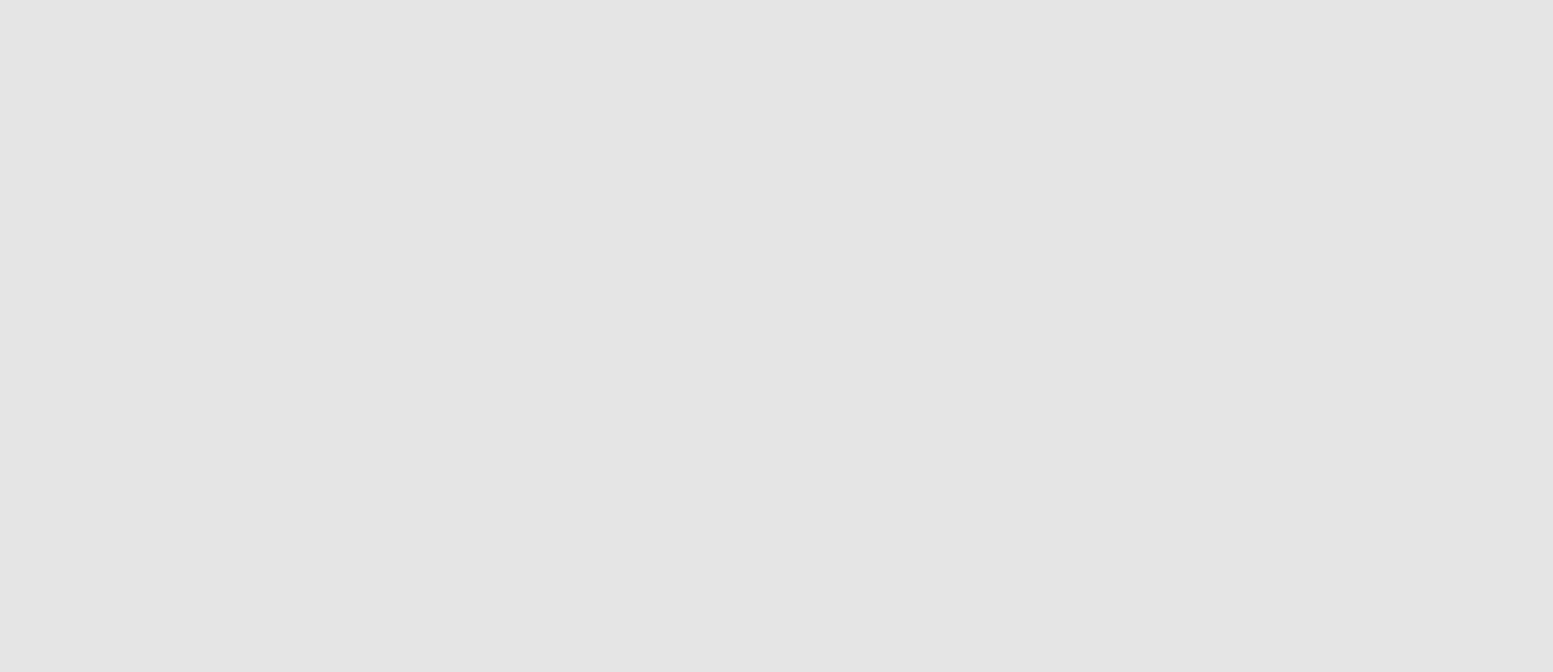
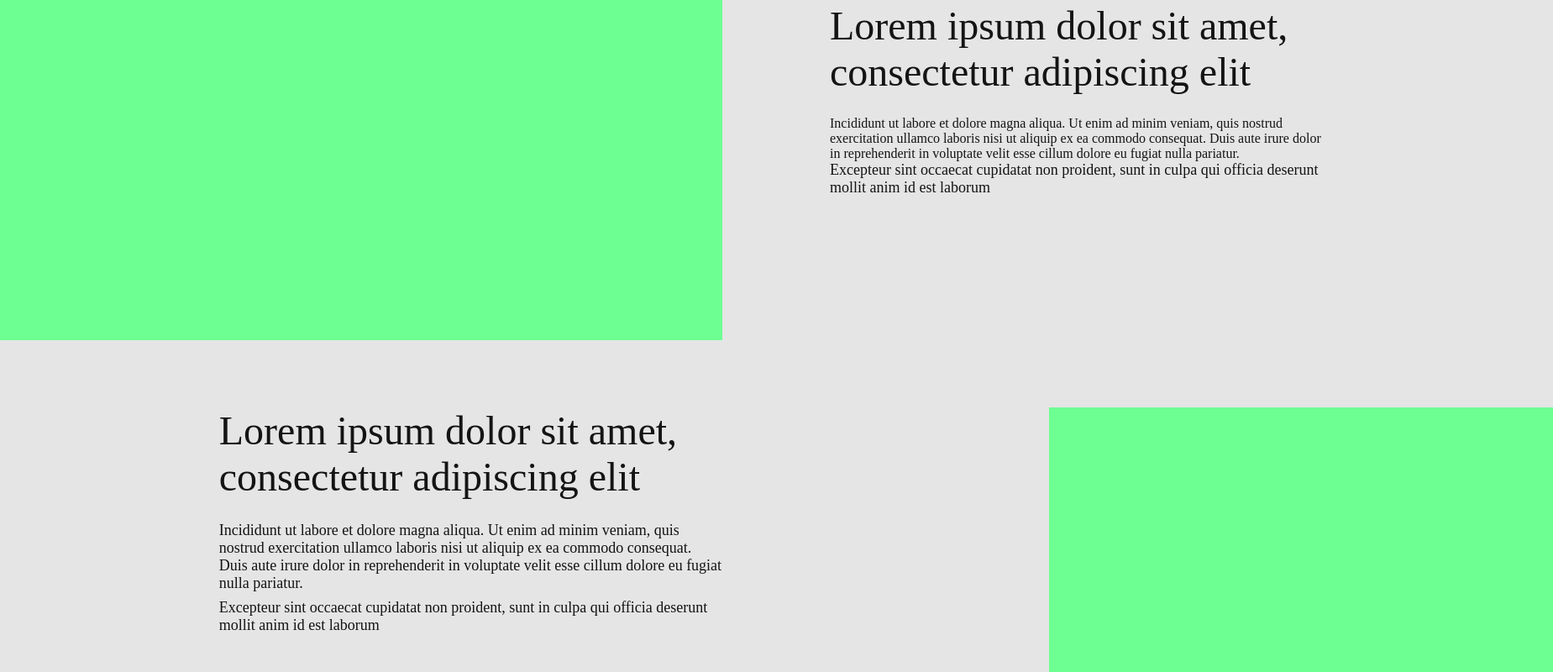
Before and after one commit to sonyavibe/landing_1, a React (Create React App) app: page / in a window 1280 px wide. Shown: the part 1840-2640 px from the top of the page at 84% size, 1849 px wide, since content can reach past the window. Before the commit the page ends 800 px from the top, so only its background shows below. Built offline with nearby package versions, Linux system fonts and the light colour scheme.

Commit message:
added card components

```diff
--- a/src/App.js
+++ b/src/App.js
@@ -1,11 +1,23 @@
 import React from 'react';
 import './App.css';
 import Header from './components/Header/Header';
+import CardA from './components/CardA/CardA';
+import CardB from './components/CardB/CardB';
+
 
 function App() {
+
+
+
   return (
     <div>
       <Header />
+      <main className='main'>
+        <CardA id={1}/>
+        <CardB id={1}/>
+        <CardA id={2}/>
+        <CardB id={2}/>
+      </main>
     </div>
   );
 }
--- /dev/null
+++ b/src/components/CardA/CardA.jsx
@@ -0,0 +1,37 @@
+import React from "react";
+import './carda.css';
+
+const data = [
+  {
+    id: 1,
+    image: '../../assets/CardA_1.png',
+    color: '#002aff',
+  },
+  {
+    id: 2,
+    image: '../../assets/CardA_2.png',
+    color: '#6eff92',
+  }
+];
+
+const CardA = ({ id }) => {
+  const item = data.filter(item => item.id === id)[0];
+  const image = item ? item.image : '';
+  const color = item ? item.color : '';
+
+  return(
+    <div className="card__container-a">
+      <h1 className="card__h1-a">UT ALIQUIP EX EA COMMODO CONSEQUAT</h1>
+      <div className="card__content-a">
+      <div className="card__image-a" style={{backgroundColor: color}}></div>
+        <div className="card__text-a">
+          <h2 className="card__h2-a">Lorem ipsum dolor sit amet, consectetur adipiscing elit</h2>
+          <p className="card__subtext">Incididunt ut labore et dolore magna aliqua. Ut enim ad minim veniam, quis nostrud exercitation ullamco laboris nisi ut aliquip ex ea commodo consequat. Duis aute irure dolor in reprehenderit in voluptate velit esse cillum dolore eu fugiat nulla pariatur.</p>
+          <p className="card__subtext-a">Excepteur sint occaecat cupidatat non proident, sunt in culpa qui officia deserunt mollit anim id est laborum</p>
+        </div>
+      </div>
+    </div>
+  )
+}
+
+export default CardA
--- /dev/null
+++ b/src/components/CardA/carda.css
@@ -0,0 +1,44 @@
+.card__container-a {
+  margin-top: 15rem;
+  width: 99.25rem;
+  display: flex;
+  flex-direction: column;
+  justify-content: space-between;
+}
+
+.card__h1-a {
+  margin-left: 16.25rem;
+  margin-bottom: 7.5rem;
+}
+
+.card__content-a {
+  display: flex;
+  flex-direction: row;
+  justify-content: space-between;
+  align-items: center;
+}
+
+.card__image-a {
+  background-repeat: no-repeat;
+  background-size: contain;
+  display: block;
+  width: 53.75rem;
+  height: 30rem;
+}
+
+.card__text-a {
+  width: 37.5rem;
+  height: 20.3rem;
+}
+
+.card__h2-a {
+  font-family: var(--header-font);
+  font-size: var(--heading-text-size);
+  margin-bottom: 1.6rem;
+}
+
+.card__subtext-a {
+  font-family: var(--body-font);
+  font-size: var(--body-text-size);
+  margin-bottom: .5rem;
+}
--- /dev/null
+++ b/src/components/CardB/CardB.jsx
@@ -0,0 +1,34 @@
+import React from "react";
+import './cardb.css';
+
+const data = [
+  {
+    id: 1,
+    image: '../../assets/CardA_1.png',
+    color: '#002aff',
+  },
+  {
+    id: 2,
+    image: '../../assets/CardA_2.png',
+    color: '#6eff92',
+  }
+];
+
+const CardB = ({ id }) => {
+    const item = data.filter(item => item.id === id)[0];
+    const image = item ? item.image : '';
+    const color = item ? item.color : '';
+
+  return (
+    <div className="card__container-b">
+      <div className="card__text-b">
+        <h2 className="card__h2-b">Lorem ipsum dolor sit amet, consectetur adipiscing elit</h2>
+        <p className="card__subtext-b">Incididunt ut labore et dolore magna aliqua. Ut enim ad minim veniam, quis nostrud exercitation ullamco laboris nisi ut aliquip ex ea commodo consequat. Duis aute irure dolor in reprehenderit in voluptate velit esse cillum dolore eu fugiat nulla pariatur.</p>
+        <p className="card__subtext-b">Excepteur sint occaecat cupidatat non proident, sunt in culpa qui officia deserunt mollit anim id est laborum</p>
+      </div>
+      <div className="card__image-b" style={{backgroundColor: color}}></div>
+    </div>
+  )
+}
+
+export default CardB;
--- /dev/null
+++ b/src/components/CardB/cardb.css
@@ -0,0 +1,30 @@
+.card__container-b {
+  margin-top: 5rem;
+  width: 99.25rem;
+  display: flex;
+  flex-direction: row;
+  justify-content: space-between;
+  padding-left: 16.3rem;
+}
+
+.card__text-b {
+  width: 37.5rem;
+  height: 20.3rem;
+}
+
+.card__h2-b {
+  font-family: var(--header-font);
+  font-size: var(--heading-text-size);
+  margin-bottom: 1.6rem;
+}
+
+.card__subtext-b {
+  font-family: var(--body-font);
+  font-size: var(--body-text-size);
+  margin-bottom: .5rem;
+}
+
+.card__image-b {
+  width: 37.5rem;
+  height: 25.7rem;
+}
```
Also changed, not shown: src/assets/CardA_1.png (added), src/assets/CardA_2.png (added).
